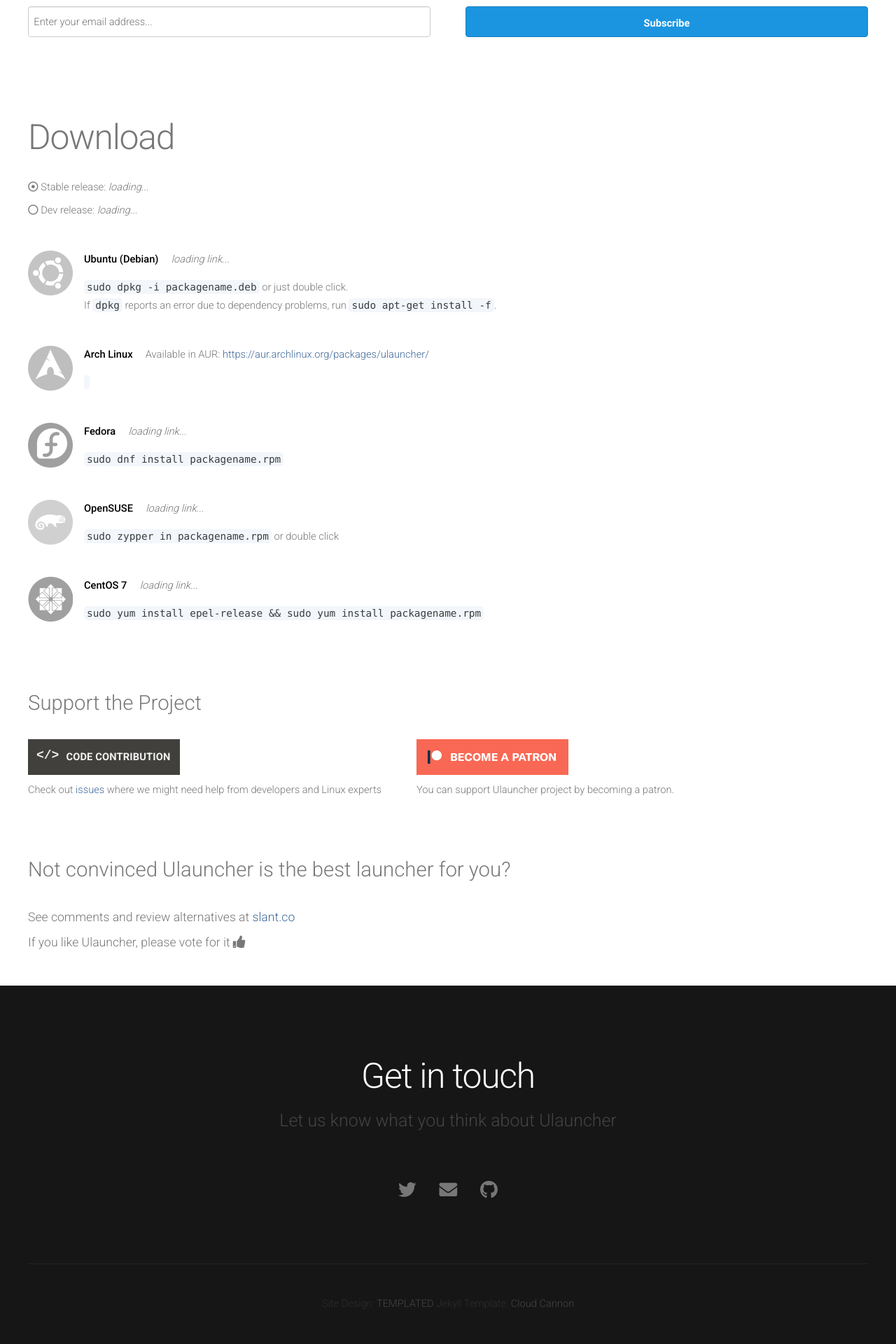
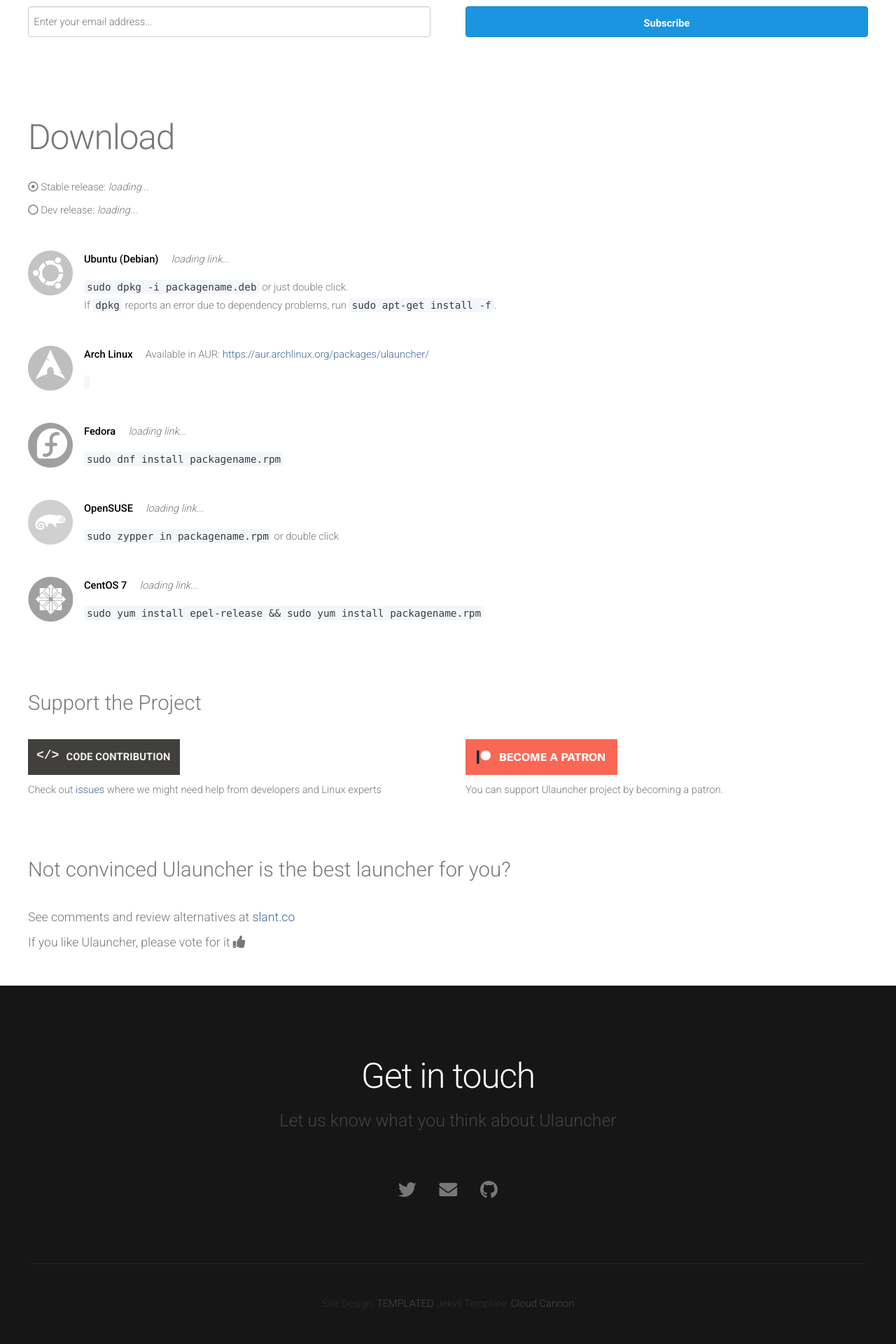
Before and after one commit to Ulauncher/ulauncher.io, a Jekyll site: the page built from index.html, in a window 1280 px wide. Shown: the part 1343-3263 px from the top of the page at 70% size. Built offline with Jekyll 4.4.1, drawn with Linux system fonts in a browser that asks for light colours; nearby versions of some CDN libraries; grey boxes are pictures that could not be loaded.

Commit message:
Minor CSS fix

```diff
--- a/_includes/index/support.html
+++ b/_includes/index/support.html
@@ -1,5 +1,5 @@
 <div class="row">
-  <div class="code-contribution" class="6u">
+  <div class="code-contribution 6u">
     <a
       class="code-contrib-banner"
       href="https://github.com/Ulauncher/Ulauncher/wiki/Code-Contribution"
```
